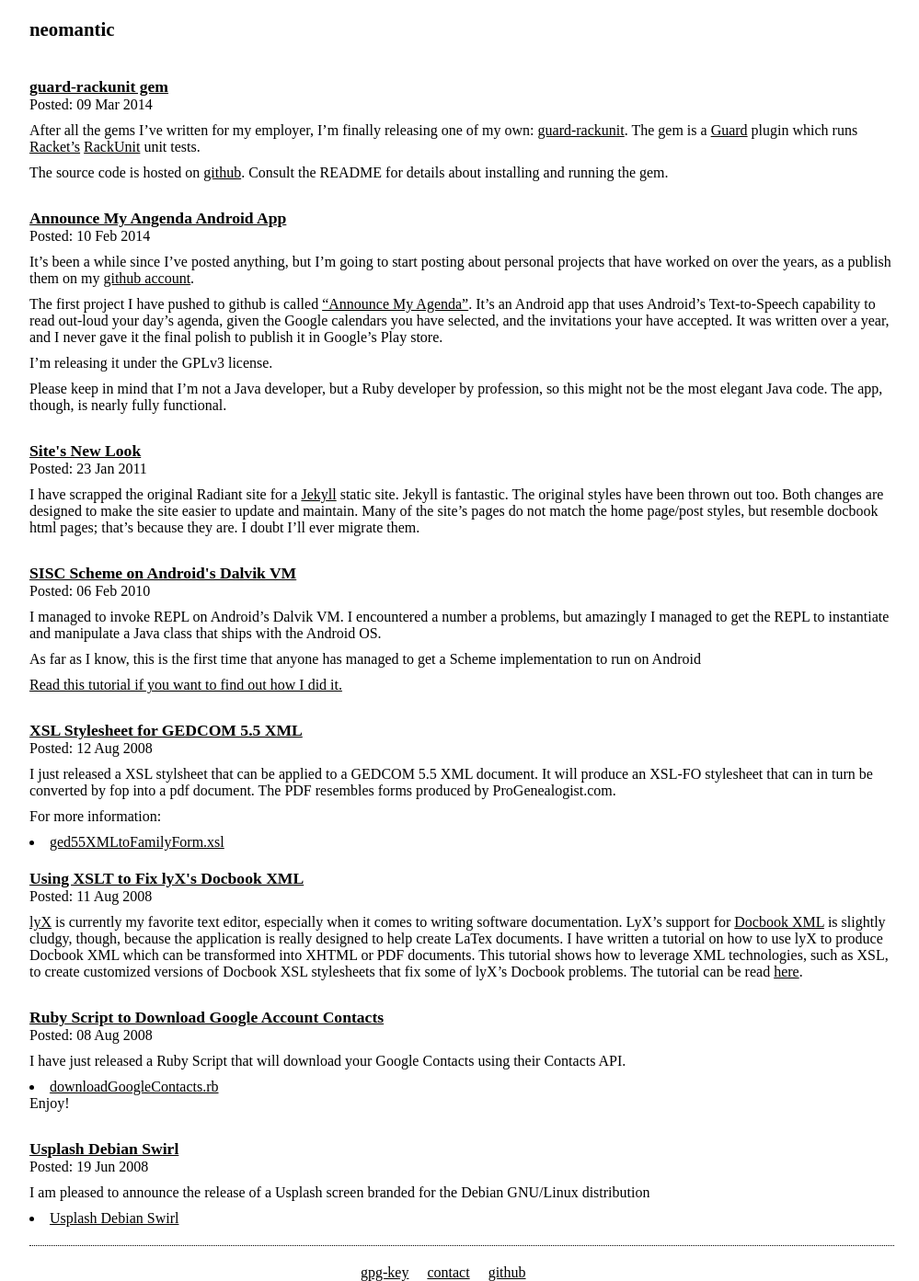
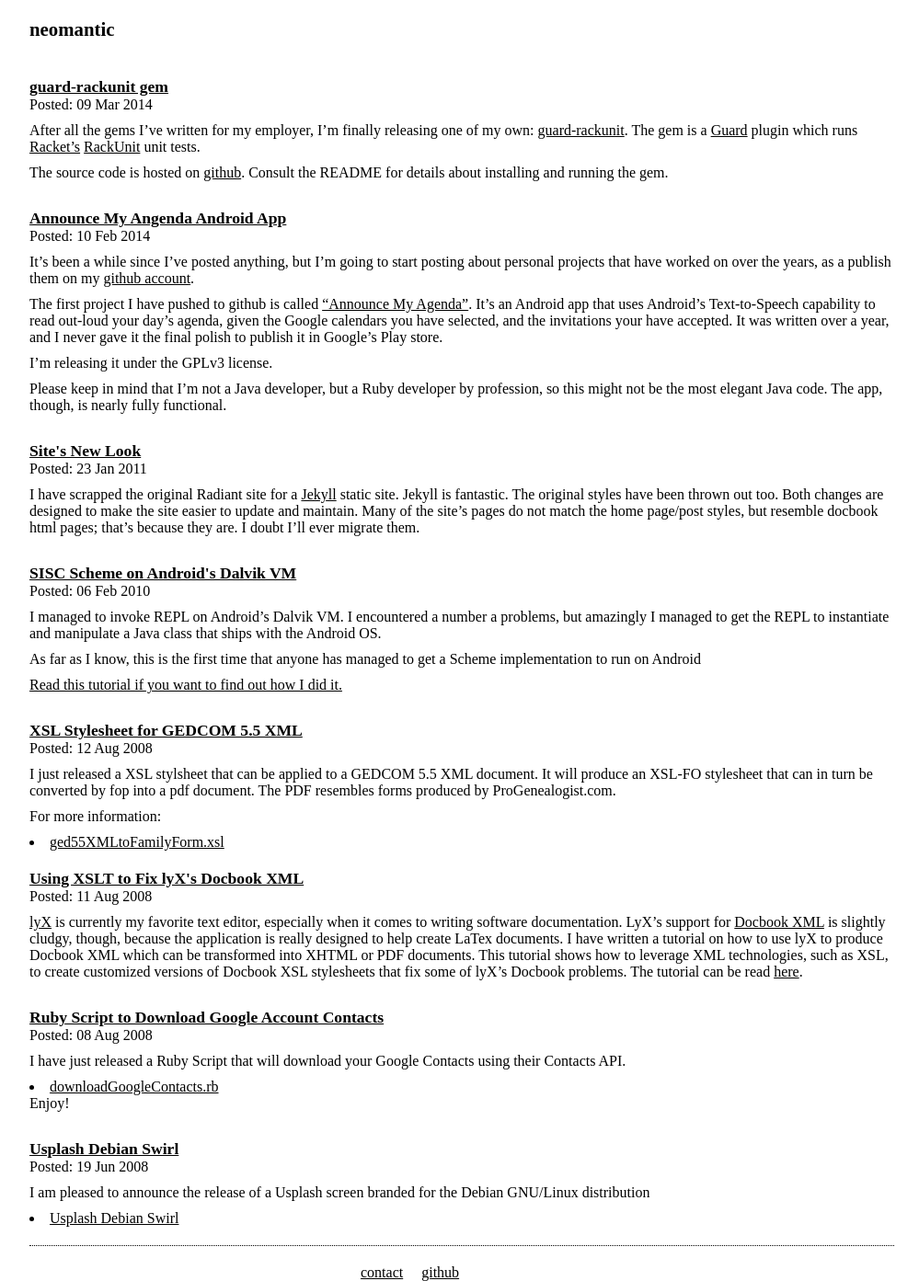
Before and after one commit to neomantic-zz/neomantic.github.com, a Jekyll site: the page built from index.html, in a window 1280 px wide. Shown: the whole page at 92% size, without its empty margins (138-1137 px from the left). Built offline with Jekyll 4.4.1, drawn with Linux system fonts in a browser that asks for light colours; Markdown is read by kramdown in place of the engine named in the settings.

Commit message:
removed footer link to gnupg pub key

```diff
--- a/_includes/footer.html
+++ b/_includes/footer.html
@@ -1,6 +1,5 @@
 <div id="footer" class="g_16">
 <ul class="g_6 prefix_6 alpha omega">
-<li><a href="/gnupg/pubkey.asc#">gpg-key</a></li>
 <li><a href="mailto:chad@neomantic.com">contact</a></li>
 <li><a href="http://github.com/neomantic">github</a></li>
 </ul>
```
Also changed, not shown: 10 other files.
